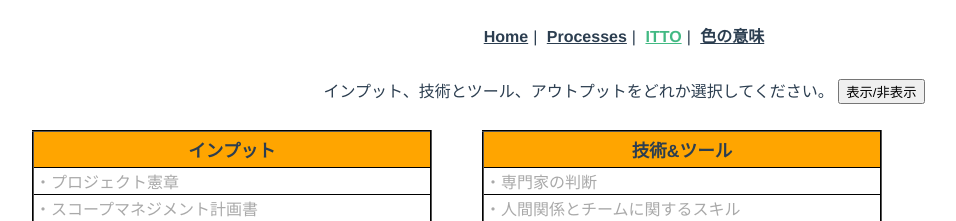
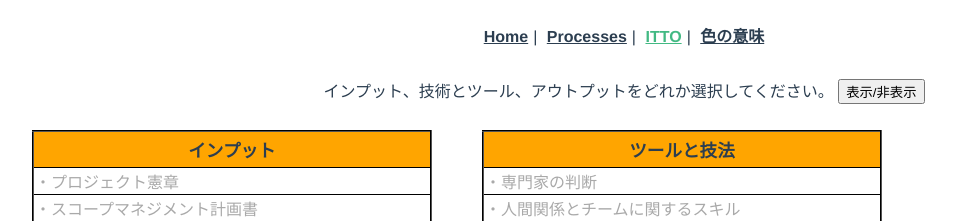
Before and after one commit to codesmith/pmbok-process, a Vue app: page /itto in a window 1280 px wide. Shown: the top 221 px of the page, without its empty margins (16-972 px from the left). Built offline with nearby package versions, Linux system fonts and the light colour scheme.

Commit message:
ツールと技法に語句を統一

```diff
--- a/src/components/tables/TandtTable.vue
+++ b/src/components/tables/TandtTable.vue
@@ -3,7 +3,7 @@
     <table border="2" style="border-collapse: collapse; border-color:black">
       <thead>
         <tr bgcolor="orange">
-          <td>技術&ツール</td>
+          <td>ツールと技法</td>
         </tr>
       </thead>
       <tr
```
